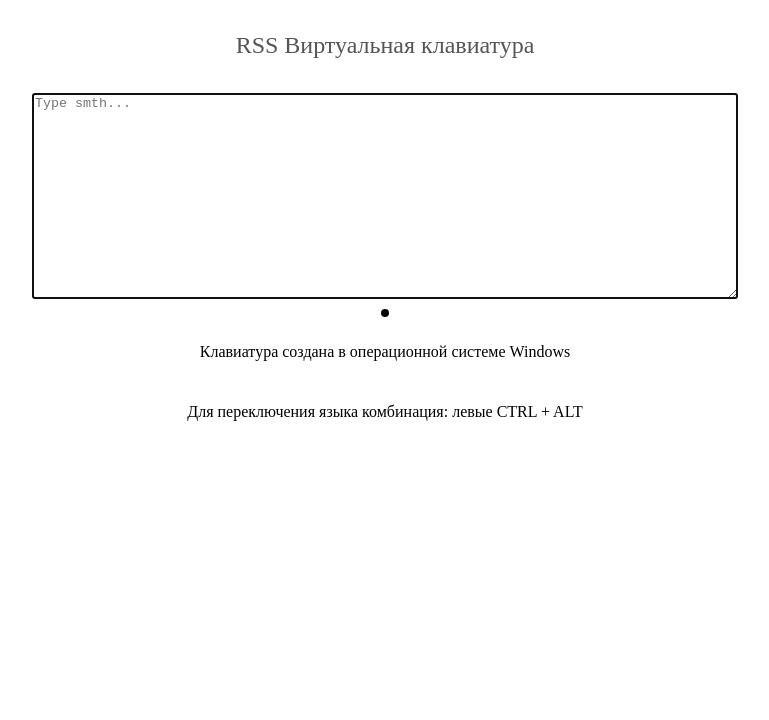
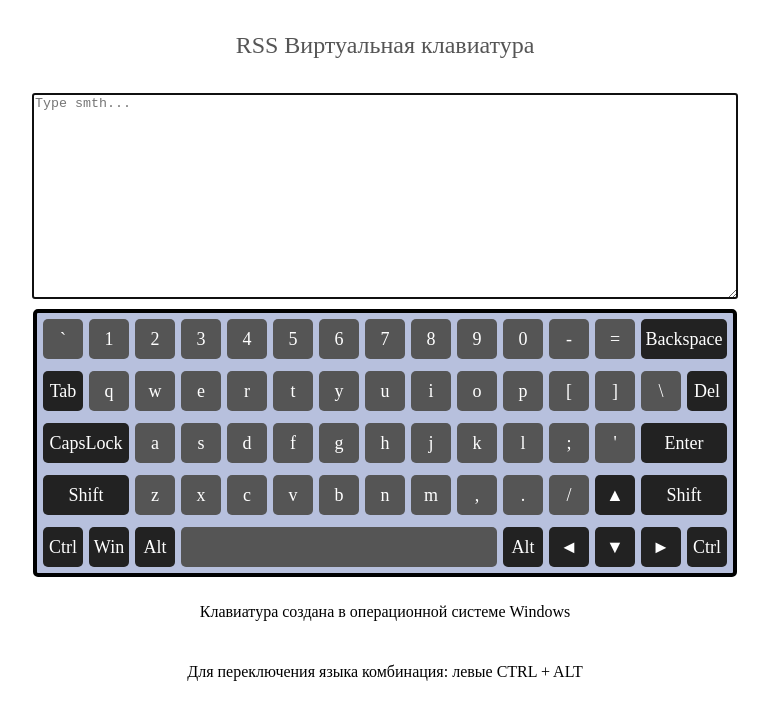
Before and after one commit to MrDmitrij/RSS-Virtual-Keyboard, a website: page virtual-keyboard/index.html in a window 1280 px wide. Shown: the whole page, without its empty margins (255-1024 px from the left). Drawn offline with Linux system fonts and the light colour scheme.

Commit message:
feat: add english layout buttons

```diff
--- /dev/null
+++ b/virtual-keyboard/json/en.json
@@ -0,0 +1,66 @@
+{
+    "Backquote": {"shiftDown":"`", "shiftUp":"~", "capslock" : "`", "shiftCapslock" : "~"},
+    "Digit1": {"shiftDown":"1", "shiftUp":"!", "capslock" : "1", "shiftCapslock" : "!"},
+    "Digit2": {"shiftDown":"2", "shiftUp":"@", "capslock" : "2", "shiftCapslock" : "@"},
+    "Digit3": {"shiftDown":"3", "shiftUp":"#", "capslock" : "3", "shiftCapslock" : "#"},
+    "Digit4": {"shiftDown":"4", "shiftUp":"$", "capslock" : "4", "shiftCapslock" : "$"},
+    "Digit5": {"shiftDown":"5", "shiftUp":"%", "capslock" : "5", "shiftCapslock" : "%"},
+    "Digit6": {"shiftDown":"6", "shiftUp":"^", "capslock" : "6", "shiftCapslock" : "^"},
+    "Digit7": {"shiftDown":"7", "shiftUp":"&", "capslock" : "7", "shiftCapslock" : "&"},
+    "Digit8": {"shiftDown":"8", "shiftUp":"*", "capslock" : "8", "shiftCapslock" : "*"},
+    "Digit9": {"shiftDown":"9", "shiftUp":"(", "capslock" : "9", "shiftCapslock" : "("},
+    "Digit0": {"shiftDown":"0", "shiftUp":")", "capslock" : "0", "shiftCapslock" : ")"},
+    "Minus": {"shiftDown":"-", "shiftUp":"_", "capslock" : "-", "shiftCapslock" : "_"},
+    "Equal": {"shiftDown":"=", "shiftUp":"+", "capslock" : "=", "shiftCapslock" : "+"},
+    "Backspace": {"shiftDown":"Backspace", "shiftUp":"Backspace", "capslock" : "Backspace", "shiftCapslock" : "Backspace"},
+    "Tab": {"shiftDown":"Tab", "shiftUp":"Tab", "capslock" : "Tab", "shiftCapslock" : "Tab"},
+    "KeyQ": {"shiftDown":"q", "shiftUp":"Q", "capslock" : "Q", "shiftCapslock" : "q"},
+    "KeyW": {"shiftDown":"w", "shiftUp":"W", "capslock" : "W", "shiftCapslock" : "w"},
+    "KeyE": {"shiftDown":"e", "shiftUp":"E", "capslock" : "E", "shiftCapslock" : "e"},
+    "KeyR": {"shiftDown":"r", "shiftUp":"R", "capslock" : "R", "shiftCapslock" : "r"},
+    "KeyT": {"shiftDown":"t", "shiftUp":"T", "capslock" : "T", "shiftCapslock" : "t"},
+    "KeyY": {"shiftDown":"y", "shiftUp":"Y", "capslock" : "Y", "shiftCapslock" : "y"},
+    "KeyU": {"shiftDown":"u", "shiftUp":"U", "capslock" : "U", "shiftCapslock" : "u"},
+    "KeyI": {"shiftDown":"i", "shiftUp":"I", "capslock" : "I", "shiftCapslock" : "i"},
+    "KeyO": {"shiftDown":"o", "shiftUp":"O", "capslock" : "O", "shiftCapslock" : "o"},
+    "KeyP": {"shiftDown":"p", "shiftUp":"P", "capslock" : "P", "shiftCapslock" : "p"},
+    "BracketLeft": {"shiftDown":"[", "shiftUp":"{", "capslock" : "[", "shiftCapslock" : "{"},
+    "BracketRight": {"shiftDown":"]", "shiftUp":"}", "capslock" : "]", "shiftCapslock" : "}"},
+    "Backslash": {"shiftDown":"\\", "shiftUp":"|", "capslock" : "\\", "shiftCapslock" : "|"},
+    "Delete": {"shiftDown":"Del", "shiftUp":"Del", "capslock" : "Del", "shiftCapslock" : "Del"},
+    "CapsLock": {"shiftDown":"CapsLock", "shiftUp":"CapsLock", "capslock" : "CapsLock", "shiftCapslock" : "CapsLock"},
+    "KeyA": {"shiftDown":"a", "shiftUp":"A", "capslock" : "A", "shiftCapslock" : "a"},
+    "KeyS": {"shiftDown":"s", "shiftUp":"S", "capslock" : "S", "shiftCapslock" : "s"},
+    "KeyD": {"shiftDown":"d", "shiftUp":"D", "capslock" : "D", "shiftCapslock" : "d"},
+    "KeyF": {"shiftDown":"f", "shiftUp":"F", "capslock" : "F", "shiftCapslock" : "f"},
+    "KeyG": {"shiftDown":"g", "shiftUp":"G", "capslock" : "G", "shiftCapslock" : "g"},
+    "KeyH": {"shiftDown":"h", "shiftUp":"H", "capslock" : "H", "shiftCapslock" : "h"},
+    "KeyJ": {"shiftDown":"j", "shiftUp":"J", "capslock" : "J", "shiftCapslock" : "j"},
+    "KeyK": {"shiftDown":"k", "shiftUp":"K", "capslock" : "K", "shiftCapslock" : "k"},
+    "KeyL": {"shiftDown":"l", "shiftUp":"L", "capslock" : "L", "shiftCapslock" : "l"},
+    "Semicolon": {"shiftDown":";", "shiftUp":":", "capslock" : ";", "shiftCapslock" : ":"},
+    "Quote": {"shiftDown":"'", "shiftUp":"\"", "capslock" : "'", "shiftCapslock" : "\""},
+    "Enter": {"shiftDown":"Enter", "shiftUp":"Enter", "capslock" : "Enter", "shiftCapslock" : "Enter"},
+    "ShiftLeft": {"shiftDown":"Shift", "shiftUp":"Shift", "capslock" : "Shift", "shiftCapslock" : "Shift"},
+    "KeyZ": {"shiftDown":"z", "shiftUp":"Z", "capslock" : "Z", "shiftCapslock" : "z"},
+    "KeyX": {"shiftDown":"x", "shiftUp":"X", "capslock" : "X", "shiftCapslock" : "x"},
+    "KeyC": {"shiftDown":"c", "shiftUp":"C", "capslock" : "C", "shiftCapslock" : "c"},
+    "KeyV": {"shiftDown":"v", "shiftUp":"V", "capslock" : "V", "shiftCapslock" : "v"},
+    "KeyB": {"shiftDown":"b", "shiftUp":"B", "capslock" : "B", "shiftCapslock" : "b"},
+    "KeyN": {"shiftDown":"n", "shiftUp":"N", "capslock" : "N", "shiftCapslock" : "n"},
+    "KeyM": {"shiftDown":"m", "shiftUp":"M", "capslock" : "M", "shiftCapslock" : "m"},
+    "Comma": {"shiftDown":",", "shiftUp":"<", "capslock" : ",", "shiftCapslock" : "<"},
+    "Period": {"shiftDown":".", "shiftUp":">", "capslock" : ".", "shiftCapslock" : ">"},
+    "Slash": {"shiftDown":"/", "shiftUp":"?", "capslock" : "/", "shiftCapslock" : "?"},
+    "ArrowUp": {"shiftDown":"▲", "shiftUp":"▲", "capslock" : "▲", "shiftCapslock" : "▲"},
+    "ShiftRight": {"shiftDown":"Shift", "shiftUp":"Shift", "capslock" : "Shift", "shiftCapslock" : "Shift"},
+    "ControlLeft": {"shiftDown":"Ctrl", "shiftUp":"Ctrl", "capslock" : "Ctrl", "shiftCapslock" : "Ctrl"},
+    "MetaLeft": {"shiftDown":"Win", "shiftUp":"Win", "capslock" : "Win", "shiftCapslock" : "Win"},
+    "AltLeft": {"shiftDown":"Alt", "shiftUp":"Alt", "capslock" : "Alt", "shiftCapslock" : "Alt"},
+    "Space": {"shiftDown":"", "shiftUp":"", "capslock" : "", "shiftCapslock" : ""},
+    "AltRight": {"shiftDown":"Alt", "shiftUp":"Alt", "capslock" : "Alt", "shiftCapslock" : "Alt"},
+    "ArrowLeft": {"shiftDown":"◄", "shiftUp":"◄", "capslock" : "◄", "shiftCapslock" : "◄"},
+    "ArrowDown": {"shiftDown":"▼", "shiftUp":"▼", "capslock" : "▼", "shiftCapslock" : "▼"},
+    "ArrowRight": {"shiftDown":"►", "shiftUp":"►", "capslock" : "►", "shiftCapslock" : "►"},
+    "ControlRight": {"shiftDown":"Ctrl", "shiftUp":"Ctrl", "capslock" : "Ctrl", "shiftCapslock" : "Ctrl"}
+}
--- a/virtual-keyboard/script.js
+++ b/virtual-keyboard/script.js
@@ -51,4 +51,82 @@ function addTextSwitchingLanguage() {
 
 addTextSwitchingLanguage();
 
+let en;
+const KEYBOARD_LINES = [['Backquote',
+    'Digit1',
+    'Digit2',
+    'Digit3',
+    'Digit4',
+    'Digit5',
+    'Digit6',
+    'Digit7',
+    'Digit8',
+    'Digit9',
+    'Digit0',
+    'Minus',
+    'Equal',
+    'Backspace'], ['Tab',
+    'KeyQ',
+    'KeyW',
+    'KeyE',
+    'KeyR',
+    'KeyT',
+    'KeyY',
+    'KeyU',
+    'KeyI',
+    'KeyO',
+    'KeyP',
+    'BracketLeft',
+    'BracketRight',
+    'Backslash',
+    'Delete'], ['CapsLock',
+    'KeyA',
+    'KeyS',
+    'KeyD',
+    'KeyF',
+    'KeyG',
+    'KeyH',
+    'KeyJ',
+    'KeyK',
+    'KeyL',
+    'Semicolon',
+    'Quote',
+    'Enter'], ['ShiftLeft',
+    'KeyZ',
+    'KeyX',
+    'KeyC',
+    'KeyV',
+    'KeyB',
+    'KeyN',
+    'KeyM',
+    'Comma',
+    'Period',
+    'Slash',
+    'ArrowUp',
+    'ShiftRight'], ['ControlLeft',
+    'MetaLeft',
+    'AltLeft',
+    'Space',
+    'AltRight',
+    'ArrowLeft',
+    'ArrowDown',
+    'ArrowRight',
+    'ControlRight']];
+  const rowsContainer = [];
+
+function generateButtons() {
+  for (let i = 0; i < KEYBOARD_LINES.length; i++) {
+    rowsContainer.push(new BuildElements('div', keyBoardContainer, ['row']).getElement());
+    for (let j = 0; j < KEYBOARD_LINES[i].length; j++) {
+      const EN_DIV = new BuildElements('div', rowsContainer[i], [KEYBOARD_LINES[i][j], 'button']).getElement();
+      EN_DIV.innerText = en[KEYBOARD_LINES[i][j]].shiftDown;
+    }
+  }
+}
+
+fetch('json/en.json').then((response) => response.json()).then((json) => {
+  en = json;
+  generateButtons();
+});
+
 alert('Здравствуйте, просьба по возможности проверить работу позже, за вторник - среду(до вечера) сделаю, спасибо за понимание!');
--- a/virtual-keyboard/styles.css
+++ b/virtual-keyboard/styles.css
@@ -25,3 +25,34 @@
   border:4px solid black;
   border-radius: 5px;
 }
+
+.row {
+  display: flex;
+  gap: 6px;
+  margin: 6px;
+}
+
+.button {
+  display: flex;
+  justify-content: center;
+  align-items: center;
+  height: 40px;
+  width: 40px;
+  background-color: rgb(85,85,85);
+  color: white;
+  font-weight: 500;
+  line-height: 40px;
+  text-align: center;
+  border-radius: 5px;
+  transition: all 0.1s ease-in-out;
+  font-size: 18px;
+}
+
+.Backspace, .Tab, .Delete, .CapsLock, .Enter, .ShiftLeft, .ShiftRight, .Space{
+  flex-grow: 2;
+}
+.Backspace, .Tab, .Delete, .CapsLock, .Enter, .ShiftLeft, .ShiftRight,
+.ControlLeft, .ControlRight, .MetaLeft,.AltLeft, .AltRight,
+.ArrowLeft, .ArrowRight, .ArrowUp, .ArrowDown{
+  background-color:#222222 ;
+}
```
